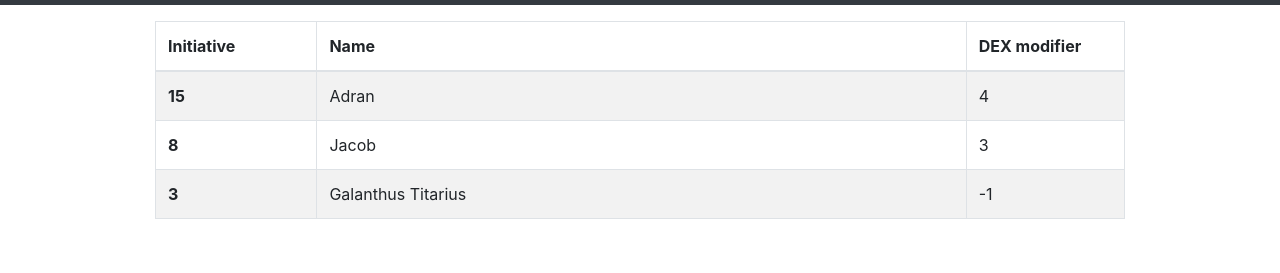
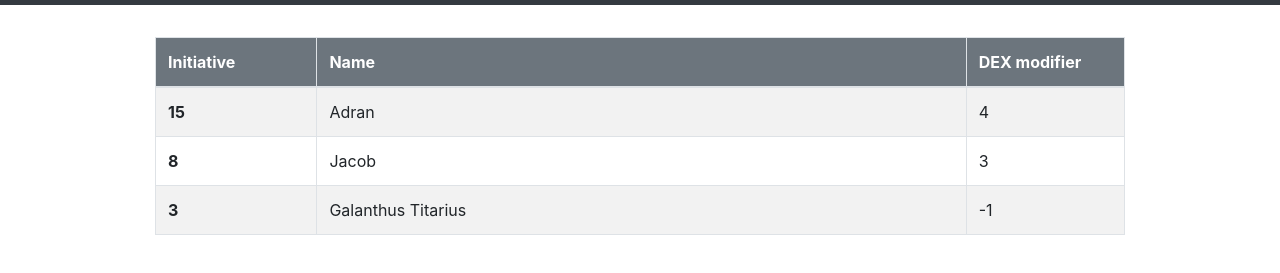
Before and after one commit to blackbelt238/Roll-Initiative, a plain HTML site: page index.html in a window 1280 px wide. Shown: the part 51-324 px from the top of the page. Drawn offline with nearby package versions, Linux system fonts and the light colour scheme.

Commit message:
Add spacing between nav and table. Modify color of table header.

```diff
--- a/CSS/global.css
+++ b/CSS/global.css
@@ -1,3 +1,7 @@
+nav.navbar {
+  margin-bottom: 2em;
+}
+
 a.navbar-brand {
   font-family: 'Uncial Antiqua', cursive;
 }
@@ -8,6 +12,8 @@ div#table-container {
   margin: auto;
 }
 
-table.table {
-  margin-top: 1em;
+div#table-container table.table thead {
+  color: #fff;
+  background-color: #6c757d;
+  border-color: #6c757d;
 }
--- a/index.html
+++ b/index.html
@@ -6,7 +6,7 @@
   <meta name="viewport" content="width=device-width, initial-scale=1, shrink-to-fit=no">
 
   <!-- Bootstrap and custom CSS -->
-  <link rel="stylesheet" href="https://maxcdn.bootstrapcdn.com/bootstrap/4.0.0/css/bootstrap.min.css" integrity="sha384-Gn5384xqQ1aoWXA+058RXPxPg6fy4IWvTNh0E263XmFcJlSAwiGgFAW/dAiS6JXm" crossorigin="anonymous">
+  <link rel="stylesheet" href="https://stackpath.bootstrapcdn.com/bootstrap/4.1.3/css/bootstrap.min.css" integrity="sha384-MCw98/SFnGE8fJT3GXwEOngsV7Zt27NXFoaoApmYm81iuXoPkFOJwJ8ERdknLPMO" crossorigin="anonymous">
   <link rel="stylesheet" href="./CSS/global.css">
 
   <!-- Fonts -->
@@ -54,8 +54,8 @@
   </div>
 
   <!-- Bootstrap JS -->
-  <script src="https://code.jquery.com/jquery-3.2.1.slim.min.js" integrity="sha384-KJ3o2DKtIkvYIK3UENzmM7KCkRr/rE9/Qpg6aAZGJwFDMVNA/GpGFF93hXpG5KkN" crossorigin="anonymous"></script>
-  <script src="https://cdnjs.cloudflare.com/ajax/libs/popper.js/1.12.9/umd/popper.min.js" integrity="sha384-ApNbgh9B+Y1QKtv3Rn7W3mgPxhU9K/ScQsAP7hUibX39j7fakFPskvXusvfa0b4Q" crossorigin="anonymous"></script>
-  <script src="https://maxcdn.bootstrapcdn.com/bootstrap/4.0.0/js/bootstrap.min.js" integrity="sha384-JZR6Spejh4U02d8jOt6vLEHfe/JQGiRRSQQxSfFWpi1MquVdAyjUar5+76PVCmYl" crossorigin="anonymous"></script>
+  <script src="https://code.jquery.com/jquery-3.3.1.slim.min.js" integrity="sha384-q8i/X+965DzO0rT7abK41JStQIAqVgRVzpbzo5smXKp4YfRvH+8abtTE1Pi6jizo" crossorigin="anonymous"></script>
+  <script src="https://cdnjs.cloudflare.com/ajax/libs/popper.js/1.14.3/umd/popper.min.js" integrity="sha384-ZMP7rVo3mIykV+2+9J3UJ46jBk0WLaUAdn689aCwoqbBJiSnjAK/l8WvCWPIPm49" crossorigin="anonymous"></script>
+  <script src="https://stackpath.bootstrapcdn.com/bootstrap/4.1.3/js/bootstrap.min.js" integrity="sha384-ChfqqxuZUCnJSK3+MXmPNIyE6ZbWh2IMqE241rYiqJxyMiZ6OW/JmZQ5stwEULTy" crossorigin="anonymous"></script>
 </body>
 </html>
```
